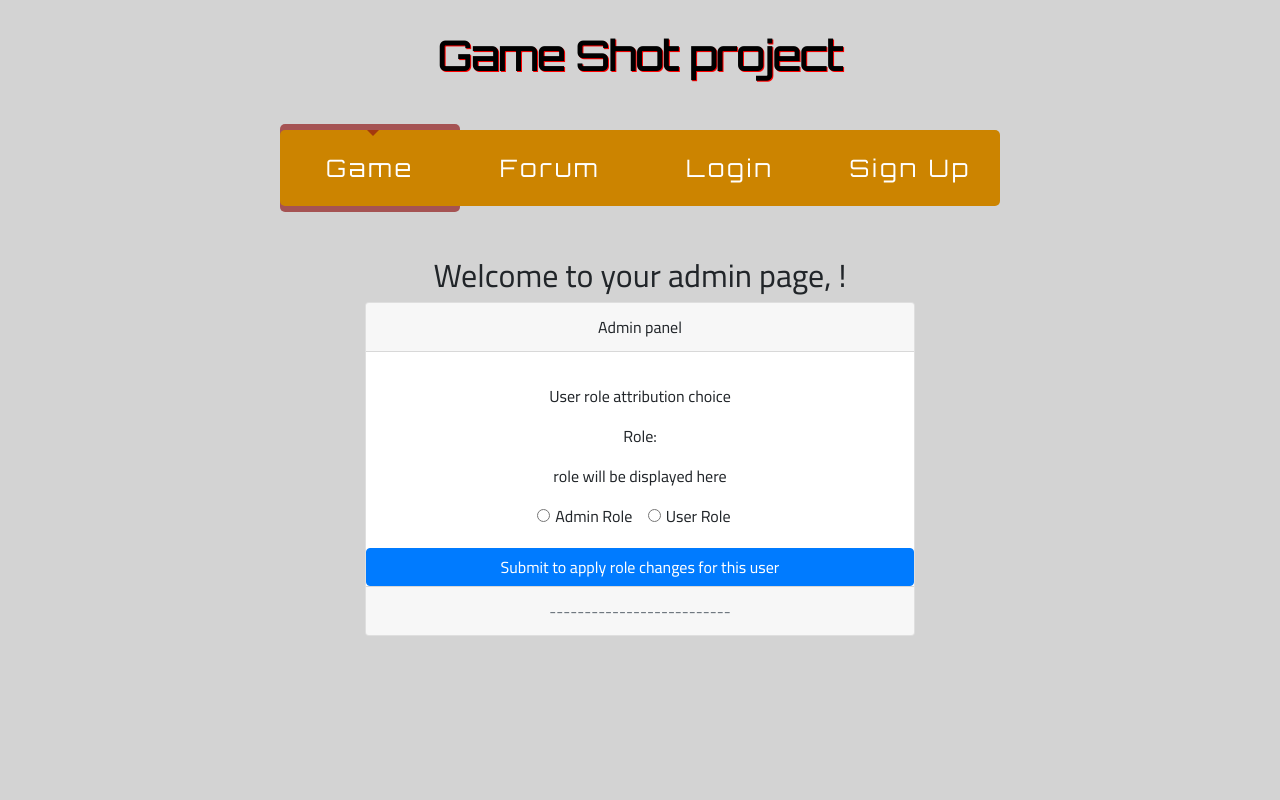
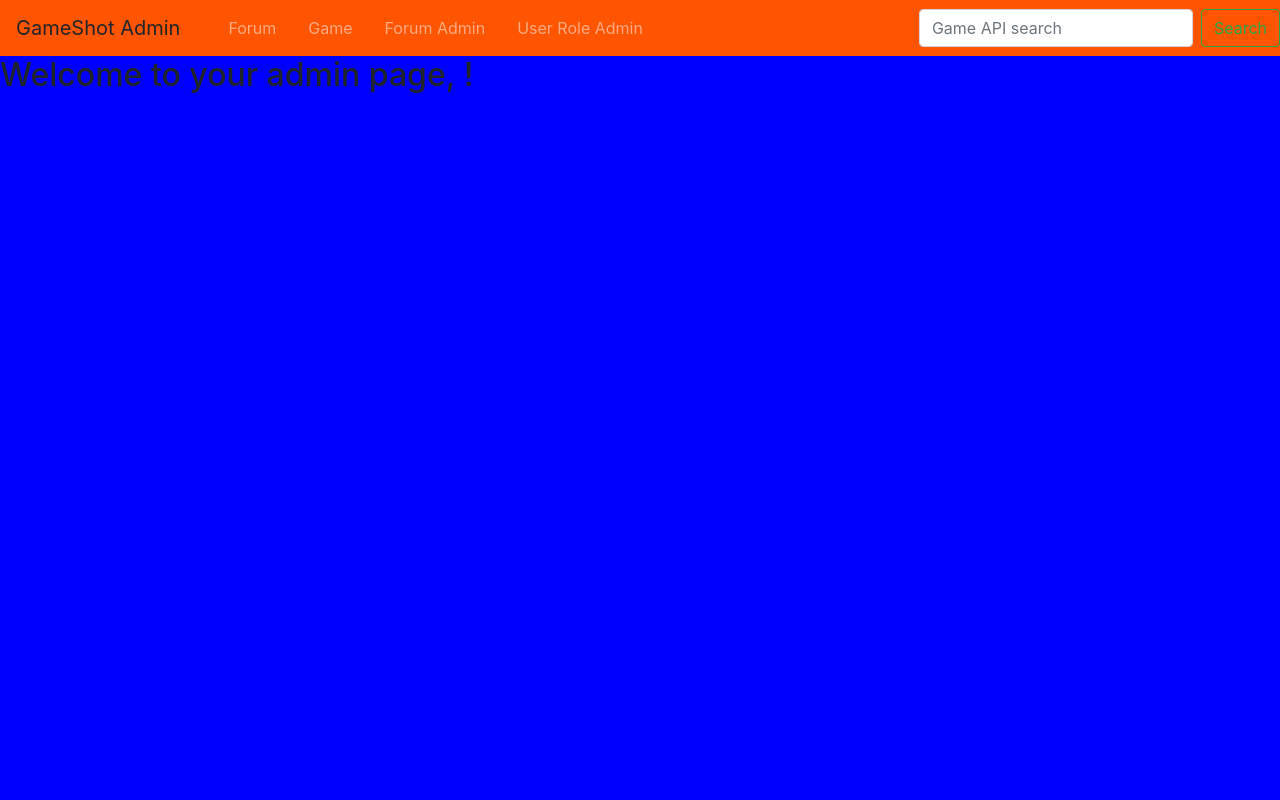
Before and after one commit to gameshot/gameshot.fun, a Symfony app: template templates/User/Admin.html.twig in a window 1280 px wide. Run offline with Twig, Linux system fonts and the light colour scheme; the template is opened without the code that fills it, so the values that code supplies are empty; some libraries are stand-ins or nearby versions.

Commit message:
creation of admin, admin navbar adn role pages with css

```diff
--- a/public/css/AdminNavbar.css
+++ /dev/null
@@ -1,3 +0,0 @@
-body {
-    background-color: #5eb5e0;
-}
--- a/public/css/admin.css
+++ b/public/css/admin.css
@@ -1,19 +1,5 @@
-
+/* Body sizing and background settings JP */
 body {
     height: 100vh;
+    background-color: blue;
 }
-
-h2 {
-    text-align: center;
-    font-family: 'Cairo', sans-serif;
-}
-.card {
-    align-content: center;
-    margin: auto;
-    width: 550px;
-    font-family: 'cairo', sans-serif;
-}
-
-button {
-    align-content: center;
-}
--- /dev/null
+++ b/public/css/adminNavbar.css
@@ -0,0 +1,21 @@
+/* Custom navbar background color JP */
+.navbar-custom {
+    background-color: #ff5500;
+}
+/* Change the brand and text color JP */
+.navbar-custom .navbar-brand,
+.navbar-custom .navbar-text {
+    color: rgba(255,255,255,.8);
+    padding: 0.8rem 1rem;
+}
+/* Change the link color and padding height JP */
+.navbar-custom .navbar-nav .nav-link {
+    color: rgba(255,255,255,.5);
+    padding: 1rem 1rem;
+}
+/* Change the color for  hovered links JP */
+.navbar-custom .nav-item.active .nav-link,
+.navbar-custom .nav-item:hover .nav-link {
+    color: #ffffff;
+    background-color: #ee4400;
+}
--- a/src/Controller/RoleController.php
+++ b/src/Controller/RoleController.php
@@ -11,7 +11,7 @@ class RoleController extends Controller
 
     /**
      *
-     * @Route("admin/user/role", name="user/role")
+     * @Route("/admin/user/role", name="user_role")
      *
      */
     public function role(){
--- a/templates/User/Admin.html.twig
+++ b/templates/User/Admin.html.twig
@@ -1,41 +1,17 @@
-{% extends 'base.html.twig' %}
+
+{% block adminnavbar %}
+    {% include 'user/AdminNavbar.html.twig' %}
+{% endblock %}
 {% block stylesheets %}
-    {{ parent() }}
     <link rel="stylesheet" type="text/css" href="/css/admin.css" />
 {% endblock %}
+
 
 {% block body %}
     <h2>Welcome to your admin page, !</h2>
 
 
 
-        <div class="card text-center">
-            <div class="card-header">Admin panel </div>
-            <div class="card-body">
-                <h5 class="card-title"></h5>
-                <p class="card-text">User role attribution choice  </p>
-                <article class="profileInfo">
-
-                    <p id="profile-role" class="profile-name-card">Role:</p>
-                    <p id="profile-role" class="profile-name-card">role will be displayed here</p>
-
-                </article>
-                <div class="form-check-inline">
-                    <label class="form-check-label">
-                        <input type="radio" class="form-check-input" name="optradio" value="ROLE_ADMIN">Admin Role
-                    </label>
-                </div>
-                <div class="form-check-inline">
-                    <label class="form-check-label">
-                        <input type="radio" class="form-check-input" name="optradio" value="ROLE_USER">User Role
-                    </label>
-                </div>
-            </div>
-            <button type="submit"  class="btn btn-primary">Submit to apply role changes for this user </button>
-            <div class="card-footer text-muted"> -------------------------- </div>
-        </div>
-
-
 
 {% endblock %}
 
--- /dev/null
+++ b/templates/User/AdminNavbar.html.twig
@@ -0,0 +1,30 @@
+
+{% block stylesheets %}
+    <link rel="stylesheet" href="https://stackpath.bootstrapcdn.com/bootstrap/4.1.3/css/bootstrap.min.css" integrity="sha384-MCw98/SFnGE8fJT3GXwEOngsV7Zt27NXFoaoApmYm81iuXoPkFOJwJ8ERdknLPMO" crossorigin="anonymous">
+    <link rel="stylesheet" type="text/css" href="/css/adminNavbar.css" />
+{% endblock %}
+{% block AdminNavbar %}
+    <nav class="navbar navbar-expand-md navbar-dark navbar-custom p-0">
+        <a class="navbar-brand"> GameShot Admin </a>
+        <div class="collapse navbar-collapse" id="navbarSupportedContent">
+            <ul class="navbar-nav mr-auto">
+                <li class="nav-item">
+                    <a class="nav-link" href="{{ '/forum' }}">Forum</a>
+                </li>
+                <li class="nav-item">
+                    <a class="nav-link" href="{{ '/game' }}">Game</a>
+                </li>
+                <li class="nav-item">
+                    <a class="nav-link" href="{{ '/admin' }}">Forum Admin</a>
+                </li>
+                <li class="nav-item">
+                    <a class="nav-link" href="{{ '/admin/user/role' }}">User Role Admin</a>
+                </li>
+            </ul>
+            <form class="form-inline my-2 my-lg-0">
+                <input class="form-control mr-sm-2" type="search" placeholder="Game API search" aria-label="Search">
+                <button class="btn btn-outline-success my-2 my-sm-0" type="submit">Search</button>
+            </form>
+        </div>
+    </nav>
+{% endblock %}
```
Also changed, not shown: public/css/role.css (+16 -1 lines), templates/User/AdminNav.html.twig (deleted, +0 -27 lines), templates/User/Role.html.twig (+34 -13 lines), 1 other file.
